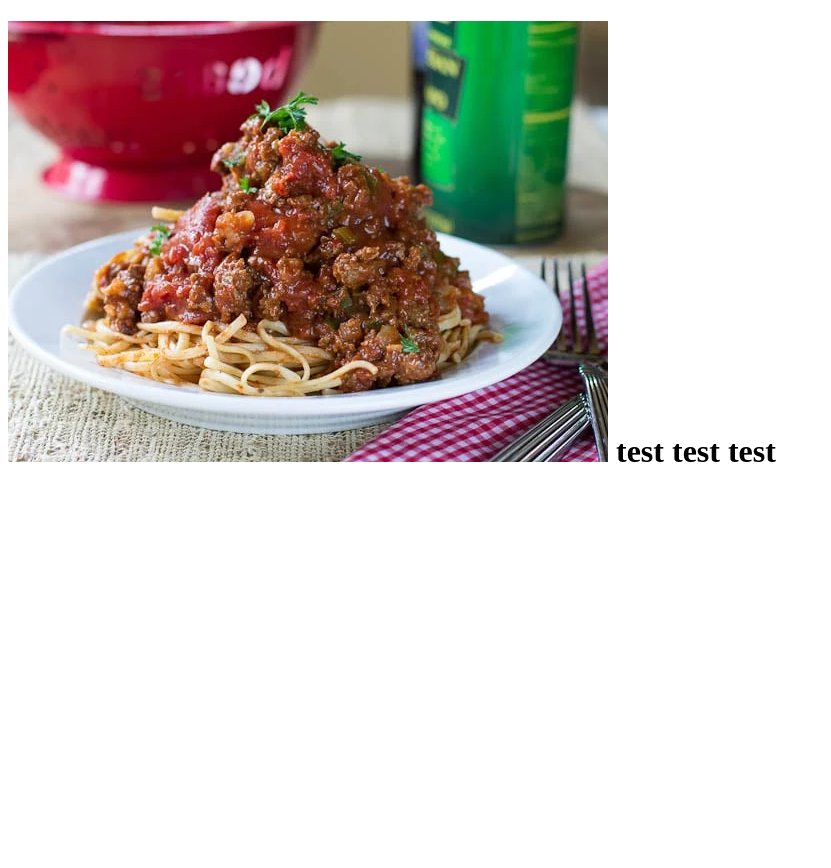
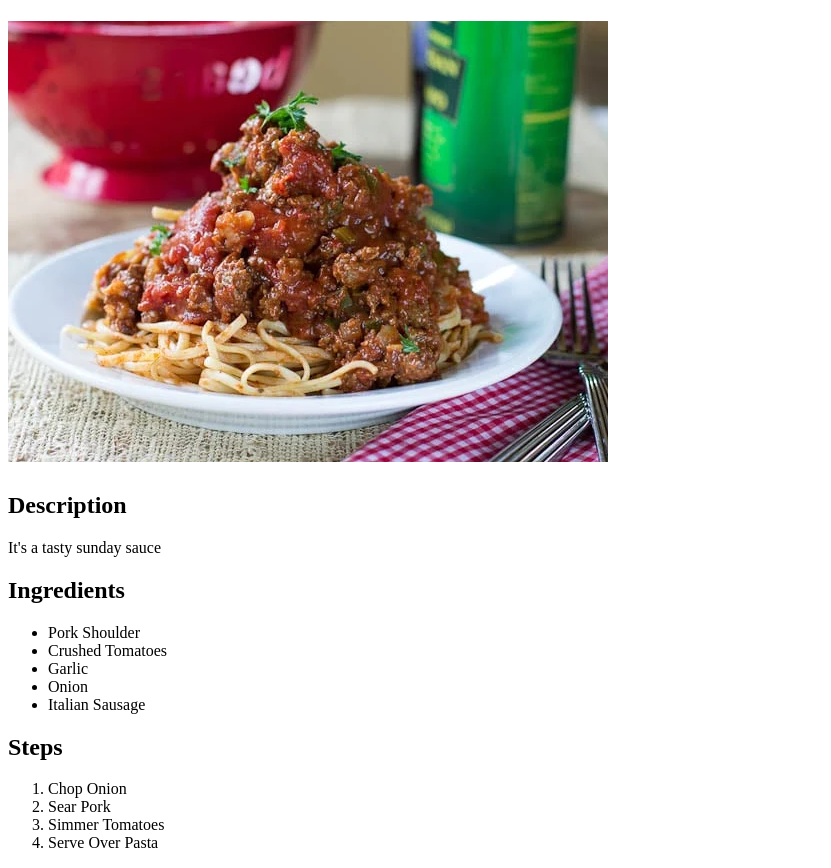
Before and after one commit to rwguthrie/odin-recipes, a plain HTML site: page recipes/sunday_sauce.html in a window 1280 px wide. Shown: the whole page, without its empty margins (0-831 px from the left). Before the commit the page ends 800 px from the top, so only its background shows below. Drawn offline with Linux system fonts and the light colour scheme.

Commit message:
Sauce Update

```diff
--- a/recipes/sunday_sauce.html
+++ b/recipes/sunday_sauce.html
@@ -2,9 +2,28 @@
 <html lang="en">
     <head>
         <title>Sunday Sauce</title>
+        <meta charset="UTF-8"
+    </head>
             <h1>
                 <img src="images/spaghetti-sauce-3.webp"
             </h1>
-        <body>test test test</body>
-    </head>
+        <body>
+            <h2>Description</h2>
+                <p>It's a tasty sunday sauce</p>
+            <h2>Ingredients</h2>
+            <ul>
+                <li>Pork Shoulder</li>
+                <li>Crushed Tomatoes</li>
+                <li>Garlic</li>
+                <li>Onion</li>
+                <li>Italian Sausage</li>
+            </ul>
+            <h2>Steps</h2>
+                <ol>
+                    <li>Chop Onion</li>
+                    <li>Sear Pork</li>
+                    <li>Simmer Tomatoes</li>
+                    <li>Serve Over Pasta</li>
+                </ol>
+        </body>
 </html>
```
